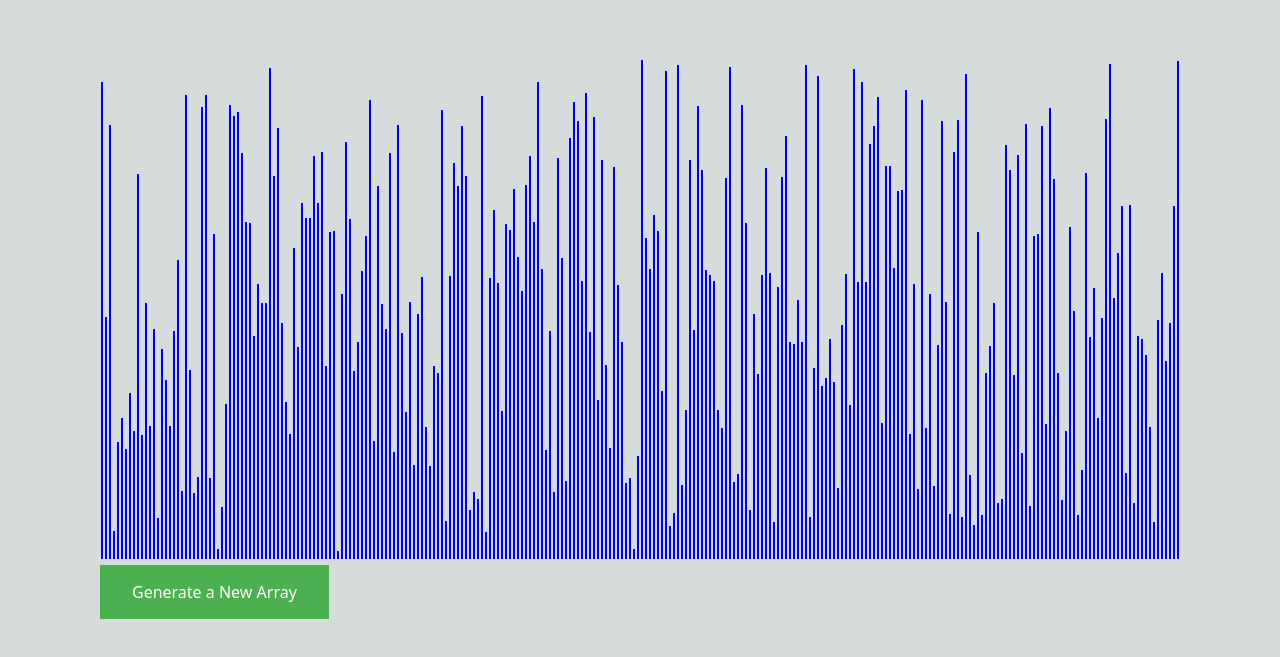
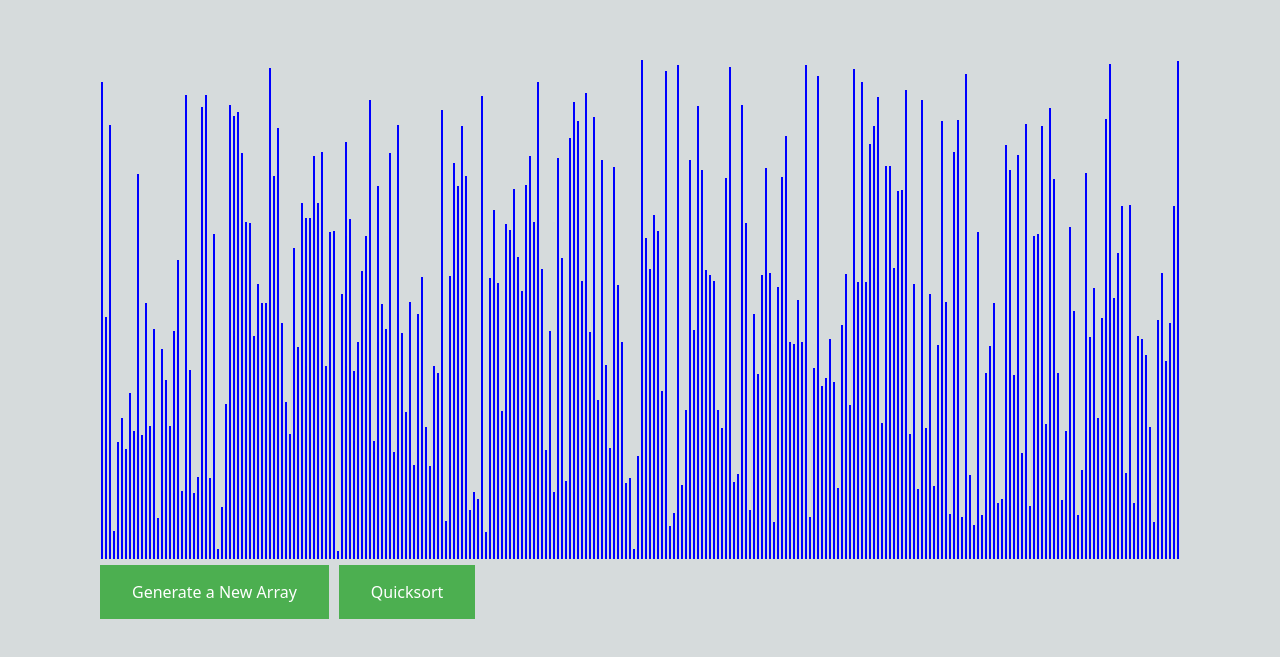
Before and after one commit to Kaaasper/sortingvisualiser, a Next.js app: page / in a window 1280 px wide. Shown: the part 101-758 px from the top of the page. Built offline with nearby package versions, Linux system fonts and the light colour scheme.

Commit message:
added quicksort animation

```diff
--- a/app/Sorter/Sorter.css
+++ b/app/Sorter/Sorter.css
@@ -23,4 +23,5 @@
     text-decoration: none;
     display: inline-block;
     font-size: 16px;
+    margin-right: 10px;
 }
--- a/app/Sorter/Sorter.js
+++ b/app/Sorter/Sorter.js
@@ -2,12 +2,14 @@
 
 import React from 'react';
 import './Sorter.css';
+import { getAnimations } from './sortingAlgorithms';
 
 export default function Sorter() {
     const [array, setArray] = React.useState([]);
     const [width, setWidth] = React.useState(0)
     const [height, setHeight] = React.useState(0)
     let resizeTimeout;
+    const bars = document.getElementsByClassName('array-bar');
 
     React.useEffect(() => {
         // component is mounted and window is available
@@ -19,7 +21,17 @@ export default function Sorter() {
 
     // Number of bars are set based on the width of the screen. 200px subtracted for margins, and each bar is 4 pixels.
     function updateArray(width, height) {
+        // Clear all timeouts, stopping the animation
+        const highestId = window.setTimeout(() => {
+            for (let i = highestId; i >= 0; i--) {
+                window.clearInterval(i);
+            }
+        }, 0);
+
         setArray(generateRandomNumbers((width - 200) / 4, 5, height - 300));
+
+        // Turn all bars back to the default color
+        for (let i = 0; i < bars.length; i++) { bars[i].style.backgroundColor = 'blue' }
     }
 
     function handleWindowResize() {
@@ -30,6 +42,30 @@ export default function Sorter() {
             setHeight(window.innerHeight);
             updateArray(window.innerWidth, window.innerHeight);
         }, 50);
+    }
+
+    function quicksort(array) {
+        let delay = 0;
+
+        const animations = getAnimations(array)
+        for (let i = 0; i < animations.length; i++) {
+            const [index1, index2, type, value1, value2] = animations[i]
+            if (type == 'comparison') {
+                setTimeout(() => {
+                    bars[index1].style.backgroundColor = 'red';
+                    bars[index2].style.backgroundColor = 'red';
+                }, i * 5 + delay);
+            } else if (type == 'swap') {
+                delay = delay + 50
+                setTimeout(() => {
+                    for (let i = 0; i < bars.length; i++) { bars[i].style.backgroundColor = 'blue' }
+                    bars[index1].style.backgroundColor = 'green';
+                    bars[index2].style.backgroundColor = 'green';
+                    bars[index1].style.height = `${value2}px`;
+                    bars[index2].style.height = `${value1}px`;
+                }, i * 5 + delay);
+            }
+        }
     }
 
     return (
@@ -43,15 +79,13 @@ export default function Sorter() {
             ))}
 
             <button className='button' onClick={() => updateArray(width, height)}>Generate a New Array</button>
+            <button className='button' onClick={() => quicksort(array)}>Quicksort</button>
         </div>
 
 
     );
 
-
-
 }
-
 
 
 function generateRandomNumbers(count, max, min) {
--- /dev/null
+++ b/app/Sorter/sortingAlgorithms.js
@@ -0,0 +1,64 @@
+export function getAnimations(array) {
+    const animations = [];
+    quickmiddleSort(array, animations)
+    return animations;
+}
+function arrayEquals(a, b) {
+    console.log(Array.isArray(a));
+    console.log(Array.isArray(b));
+    console.log(a.length === b.length);
+    console.log(a.every((val, index) => val == b[index]));
+}
+
+function quickmiddleSort(array, animations) {
+
+    /**
+    * Partitions the array in two parts by the middle elements.
+    * All elemnts which are less than the chosen one goes left from it
+    * all which are greater goes right from it.
+    *
+    * @param {array} array Array which should be partitioned
+    * @param {number} left Left part of the array
+    * @param {number} right Right part of the array
+    * @return {number}
+    */
+    function partition(array, left, right) {
+        const pivotIndex = (left + right) >>> 1;
+        var pivot = array[pivotIndex];
+
+        while (left <= right) {
+            while (array[left] < pivot) { animations.push([left, pivotIndex, 'comparison']); left++; }
+            while (array[right] > pivot) { animations.push([right, pivotIndex, 'comparison']); right--; }
+            if (left <= right) {
+                animations.push([left, right, 'swap', array[left], array[right]]);
+                var temp = array[left];
+                array[left++] = array[right];
+                array[right--] = temp;
+            }
+        }
+        return left;
+    }
+
+    /**
+    * Recursively calls itself with different values for
+    * left/right part of the array which should be processed
+    *
+    * @private
+    * @param {array} array Array which should be processed
+    * @param {number} left Left part of the array which should be processed
+    * @param {number} right Right part of the array which should be processed
+    */
+    function quicksort(array, left, right) {
+        var mid = partition(array, left, right);
+        if (left < mid - 1) {
+            quicksort(array, left, mid - 1);
+        }
+        if (right > mid) {
+            quicksort(array, mid, right);
+        }
+    }
+    quicksort(array, 0, array.length - 1);
+    return array
+
+
+}
```
